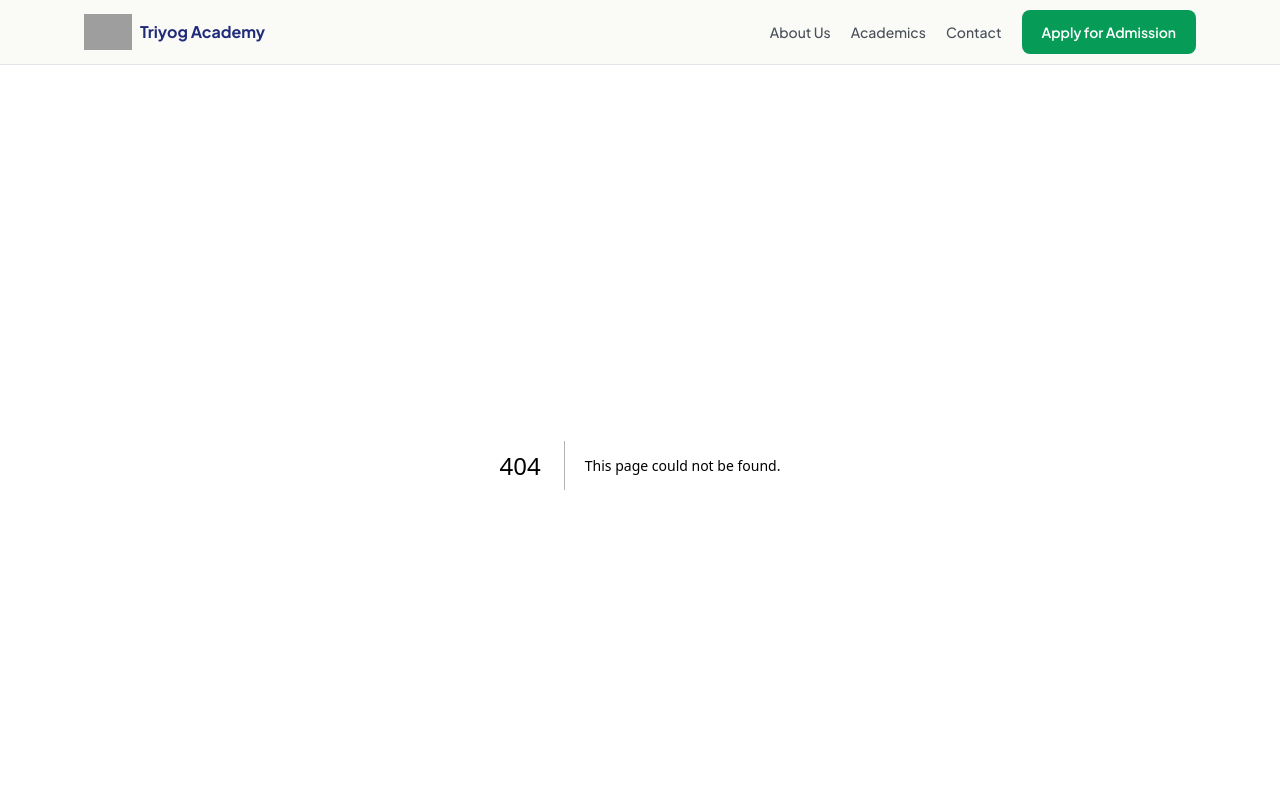
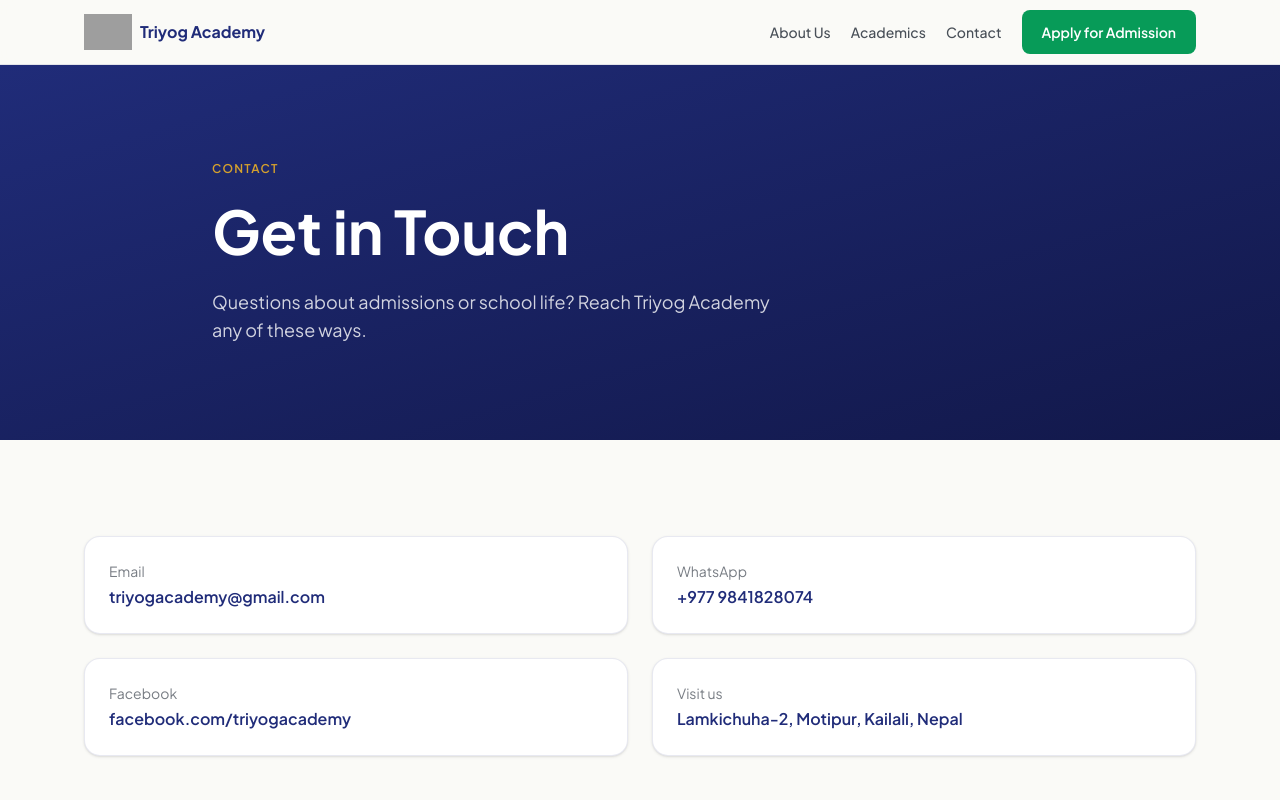
Before and after one commit to trachit/TriyogAcademy, a Next.js app: page /contact in a window 1280 px wide. Before the commit this address had no page. Shown: the top 800 px of the page. Built offline with nearby package versions, Linux system fonts and the light colour scheme; grey boxes are pictures that could not be loaded.

Commit message:
Contact page with Contact information
Added a contact page with metadata and contact methods.

```diff
--- /dev/null
+++ b/src/app/contact/page.tsx
@@ -0,0 +1,44 @@
+import type { Metadata } from "next";
+import { FACEBOOK, Whatsapp } from "@/components/layout/nav";
+
+export const metadata: Metadata = {
+  title: "Contact",
+  description: "Contact Triyog Academy, Lamkichuha-2, Motipur, Kailali, Nepal.",
+  alternates: { canonical: "/contact" },
+};
+
+const EMAIL = "triyogacademy@gmail.com";
+const ADDRESS = "Lamkichuha-2, Motipur, Kailali, Nepal";
+const external = { target: "_blank", rel: "noopener noreferrer" } as const;
+
+const methods = [
+  ["Email", EMAIL, `mailto:${EMAIL}`, {}],
+  ["WhatsApp", Whatsapp, `https://wa.me/${Whatsapp.replace(/\D/g, "")}`, external],
+  ["Facebook", "facebook.com/triyogacademy", FACEBOOK, external],
+  ["Visit us", ADDRESS, `https://www.google.com/maps/search/?api=1&query=${encodeURIComponent(`Triyog Academy, ${ADDRESS}`)}`, external],
+] as const;
+
+export default function Contact() {
+  return (
+    <>
+      <section className="bg-gradient-to-br from-navy to-[#12184a] text-white">
+        <div className="wrap band fade max-w-4xl">
+          <p className="eyebrow">Contact</p>
+          <h1 className="mt-4 text-4xl font-bold leading-tight md:text-6xl">Get in Touch</h1>
+          <p className="mt-5 max-w-xl text-lg text-white/80">Questions about admissions or school life? Reach Triyog Academy any of these ways.</p>
+        </div>
+      </section>
+
+      <section className="band wrap">
+        <div className="grid gap-6 sm:grid-cols-2">
+          {methods.map(([label, text, href, attrs]) => (
+            <a key={label} href={href} {...attrs} className="card block">
+              <p className="text-sm text-ink/60">{label}</p>
+              <p className="mt-1 break-words font-semibold text-navy">{text}</p>
+            </a>
+          ))}
+        </div>
+      </section>
+    </>
+  );
+}
```
